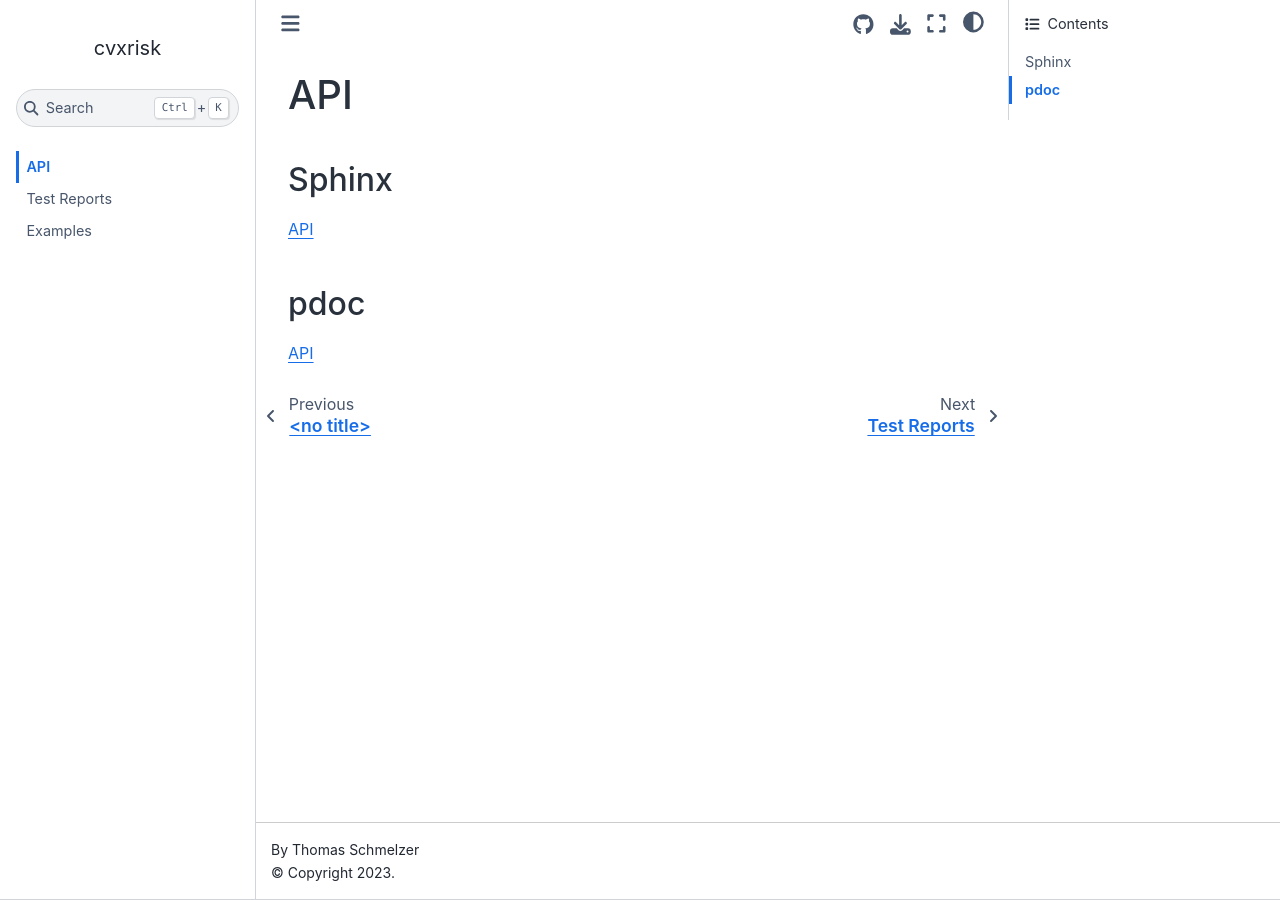
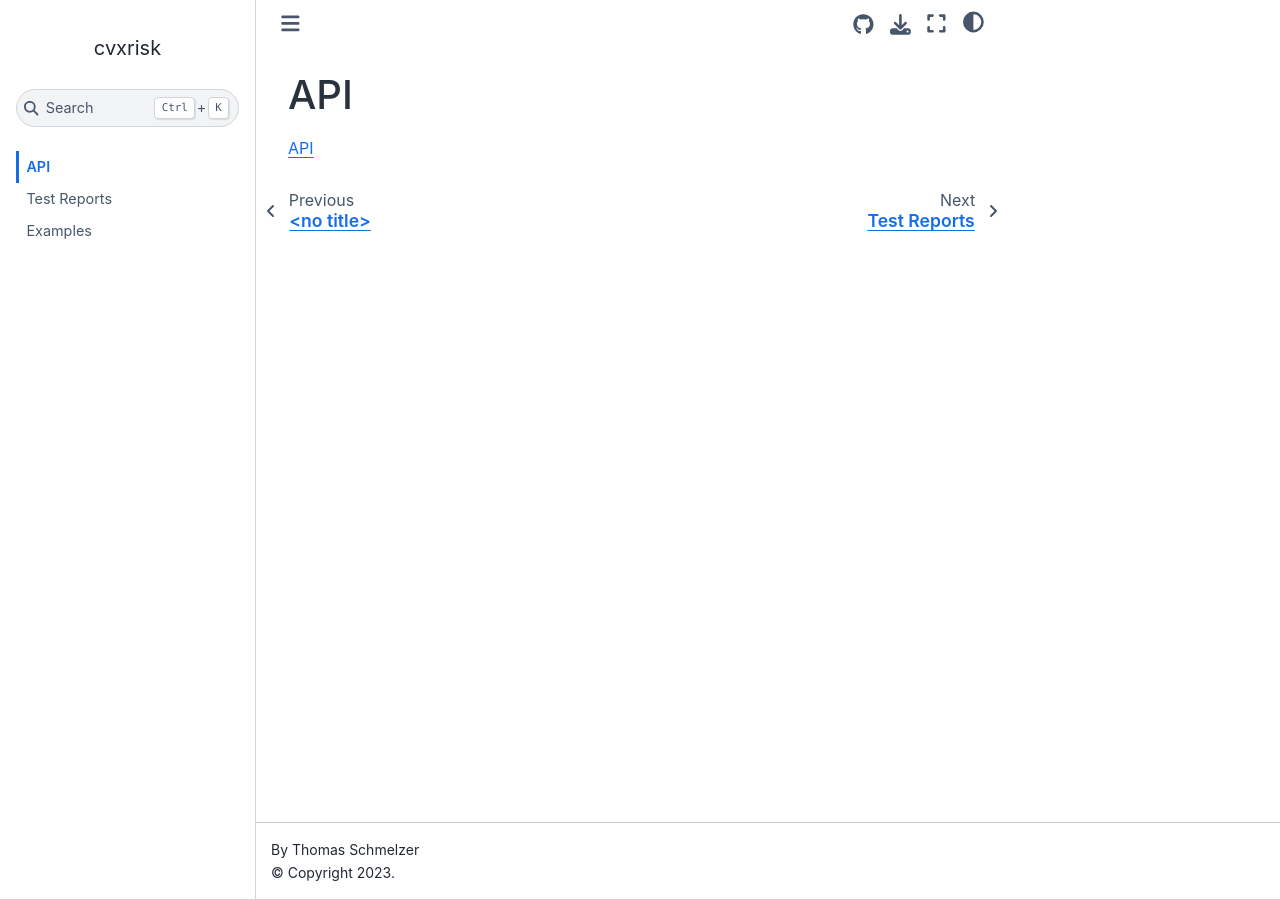
Before and after one commit to cvxgrp/cvxrisk, a Jupyter Book: the page built from book/docs/api.md, in a window 1280 px wide. Built offline with Jupyter Book 1.0.4 settings and Sphinx 7.4.7 and the Sphinx Book theme 1.1.4, drawn with Linux system fonts in a browser that asks for light colours.

Commit message:
update book construction

```diff
--- a/book/docs/api.md
+++ b/book/docs/api.md
@@ -1,9 +1,3 @@
 # API
 
-## Sphinx
-
-[API](https://www.cvxgrp.org/cvxrisk/sphinx/)
-
-## pdoc
-
 [API](https://www.cvxgrp.org/cvxrisk/pdoc/)
```
Also changed, not shown: 1 other file.
